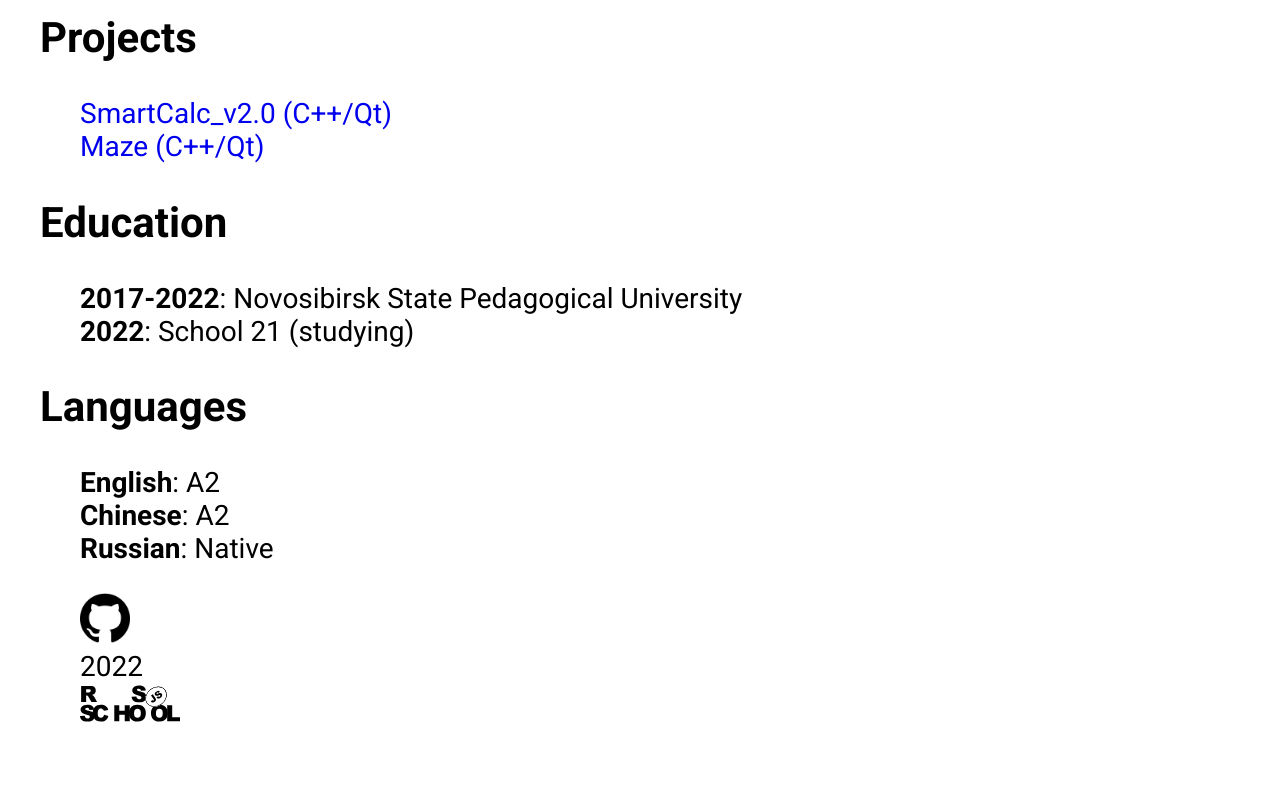
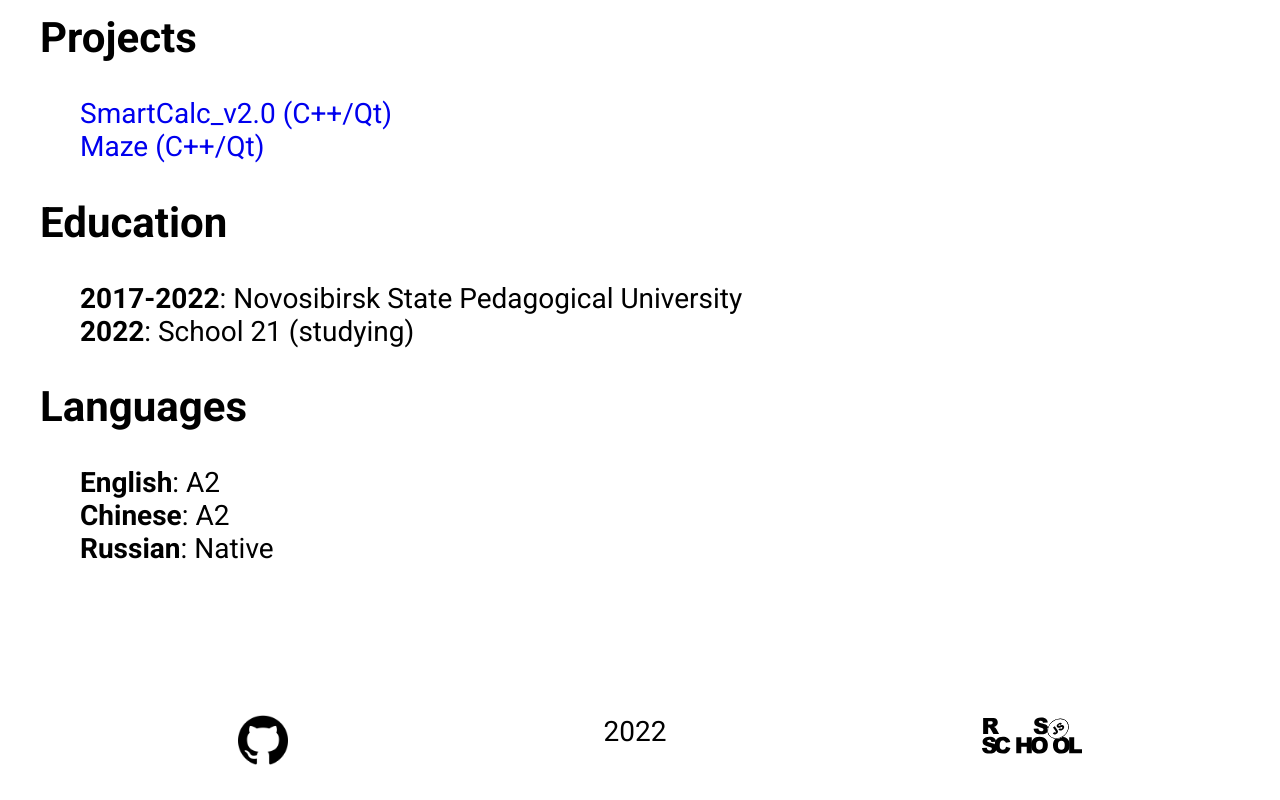
Before and after one commit to roshik14/rsschool-cv, a plain HTML site: page index.html in a window 1280 px wide. Shown: the part 1542-2342 px from the top of the page. Before the commit the page ends 2300 px from the top, so only its background shows below. Drawn offline with Linux system fonts and the light colour scheme.

Commit message:
feat:styles for footer

```diff
--- a/style.css
+++ b/style.css
@@ -63,3 +63,16 @@ figcaption {
 .projects-list-item-link:hover {
   background-color: coral;
 }
+
+.footer {
+  margin-top: 150px;
+}
+
+.footer-list {
+  display: flex;
+  justify-content: space-around;
+}
+
+.footer-list a img {
+  margin: 0;
+}
```
